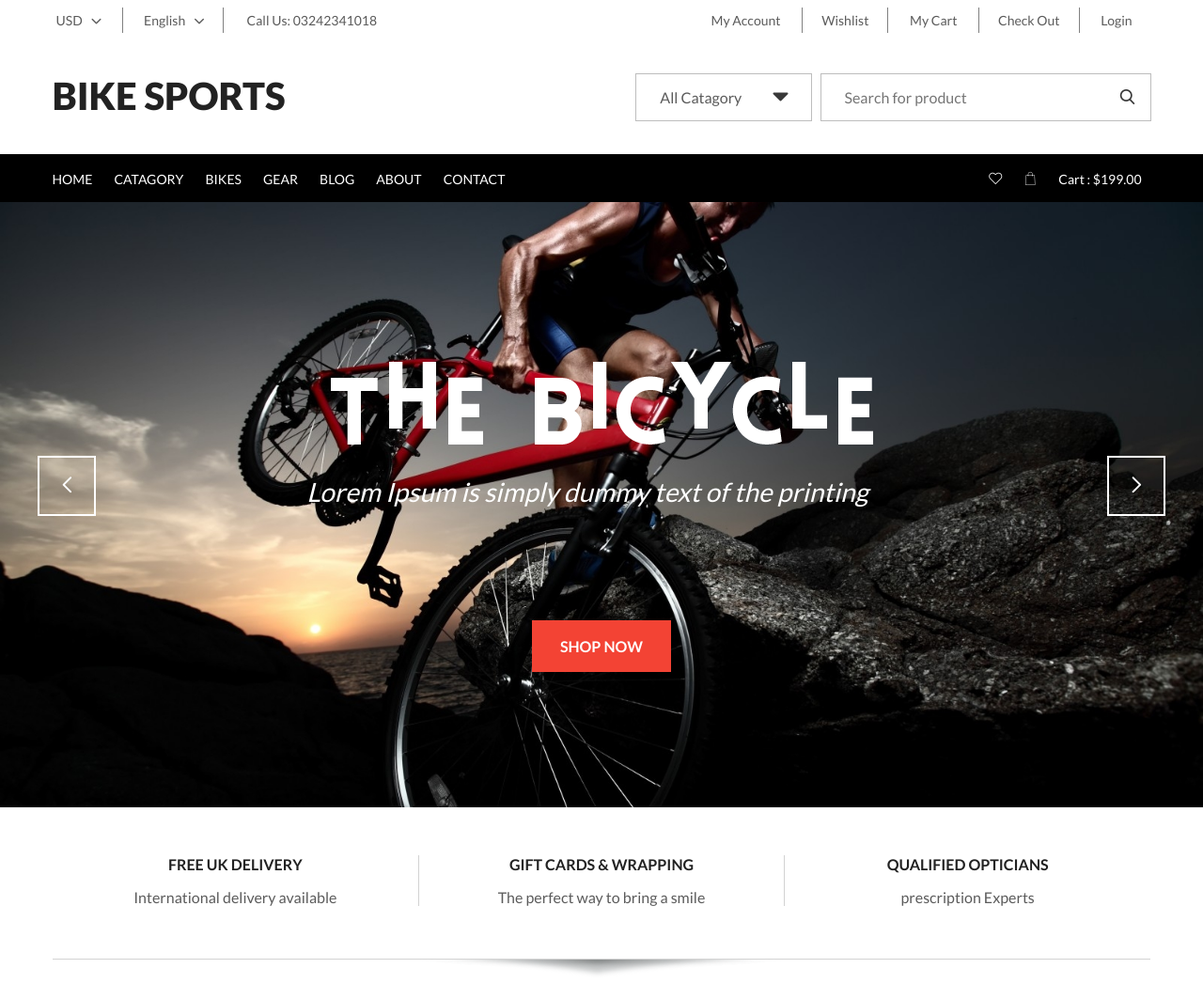
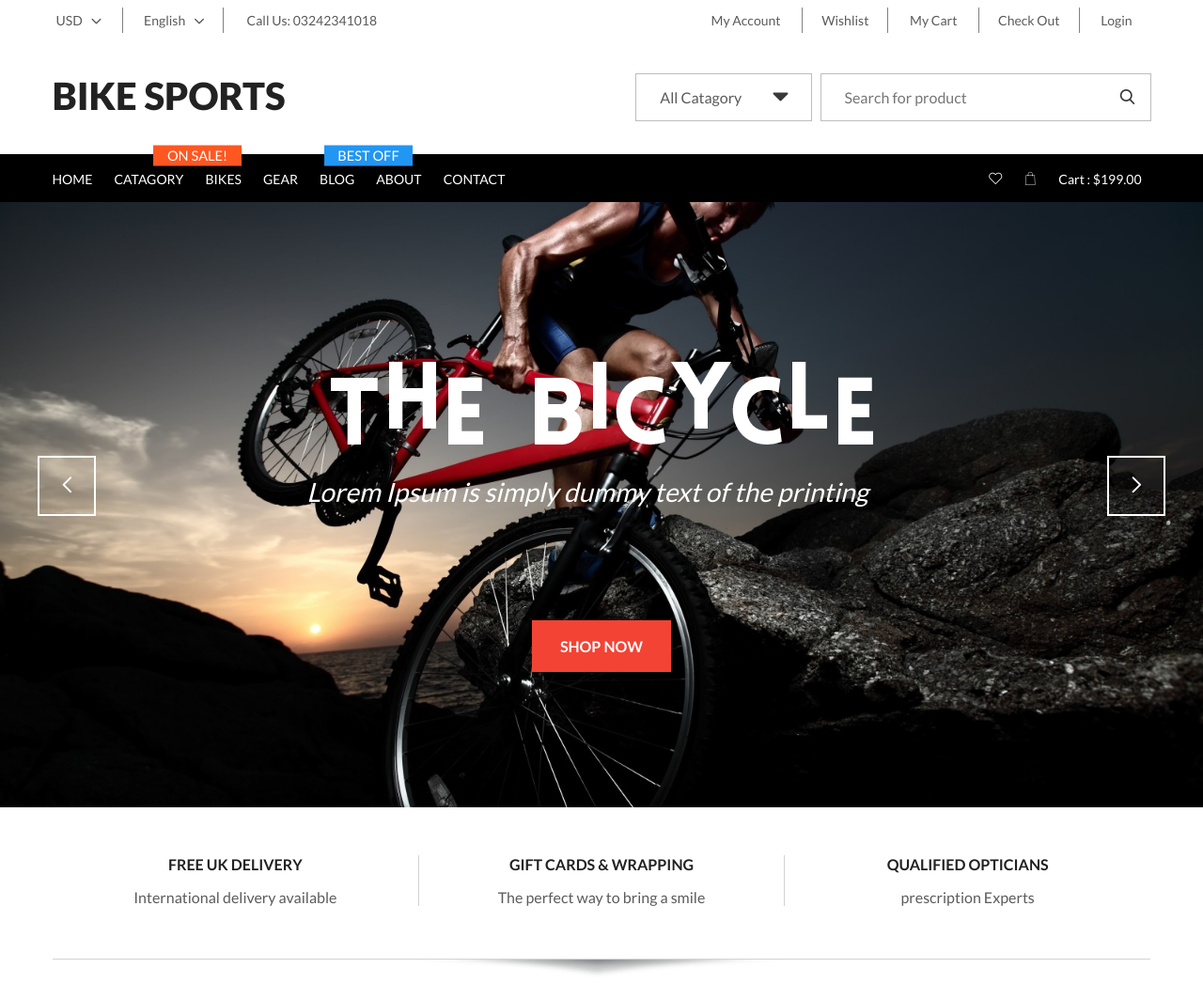
Before and after one commit to Talhaahbinabbasali123456/bicycle, a plain HTML site: page index.html in a window 1280 px wide. Shown: the top 1047 px of the page at 94% size. Drawn offline with nearby package versions, Linux system fonts and the light colour scheme; files whose address does not match are found by name.

Commit message:
Add files via upload

```diff
--- a/index.html
+++ b/index.html
@@ -96,10 +96,10 @@
                 <div class="bn-cont clearfix">
                     <ul class="bn-left">
                         <li><a href="#">HOME</a></li>
-                        <li><a href="#">CATAGORY</a></li>
+                        <li class="tooltip"> <span class="tooltip-popup orange animated pulse infinite">ON SALE!</span> <a href="#">CATAGORY</a></li>
                         <li><a href="#">BIKES</a></li>
                         <li><a href="#">GEAR</a></li>
-                        <li><a href="#">BLOG</a></li>
+                        <li class="tooltip"> <span class="tooltip-popup blue animated pulse infinite">BEST OFF</span> <a href="#">BLOG</a></li>
                         <li><a href="#">ABOUT</a></li>
                         <li><a href="#">CONTACT</a></li>
                     </ul>
--- a/scss/pages/_home.scss
+++ b/scss/pages/_home.scss
@@ -706,6 +706,21 @@
 		}
 	}
 }
+
+
+.tooltip {
+	position: relative;
+	.tooltip-popup {
+		width: 80px;
+		font-size: rem(14);
+		text-align: center;
+		padding: 2px 5px;
+		color: $white;
+		position: absolute;
+		top: -25px;
+		right: -50px;
+	}
+}
 //===========================================
 // -Home Page end
 //===========================================
```
Also changed, not shown: css/style.css, 1 other file.
